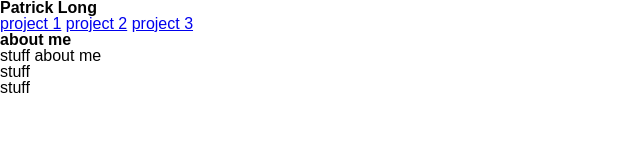
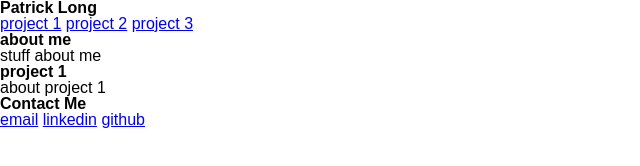
Before and after one commit to Bureizu742/dplong-portfolio, a plain HTML site: page index.html in a window 1280 px wide. Shown: the whole page, without its empty margins (0-640 px from the left). Drawn offline with Linux system fonts and the light colour scheme; files that its build step writes are made by us from their sources.

Commit message:
bit more fleshing out

```diff
--- a/index.html
+++ b/index.html
@@ -1,5 +1,6 @@
 <!DOCTYPE html>
 <html lang="en">
+
 <head>
     <meta charset="UTF-8">
     <meta http-equiv="X-UA-Compatible" content="IE=edge">
@@ -8,6 +9,7 @@
     <link rel="stylesheet" href="style.css">
     <title>Patrick Long | Portfolio</title>
 </head>
+
 <body>
     <header>
         <h1>Patrick Long</h1>
@@ -16,23 +18,28 @@
             <a href="#">project 2</a>
             <a href="#">project 3</a>
         </nav>
+
+        <article>
+            <h2>about me</h2>
+            <p>stuff about me</p>
+        </article>
     </header>
 
     <main>
         <article>
-            <h2>about me</h2>
-            <p>stuff about me</p>
-                    </article>
-
-                    <article>
-                        <section>
-                            stuff
-                        </section>
-                    </article>
+            <h3>project 1</h3>
+            <section>
+                about project 1
+            </section>
+        </article>
     </main>
 
     <footer>
-        stuff
+        <h3>Contact Me</h3>
+        <a href="#">email</a>
+        <a href="#">linkedin</a>
+        <a href="#">github</a>
     </footer>
 </body>
+
 </html>
```
